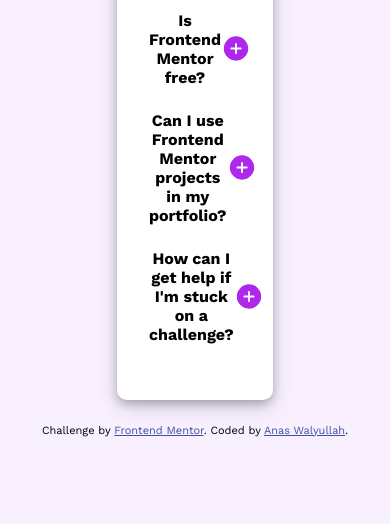
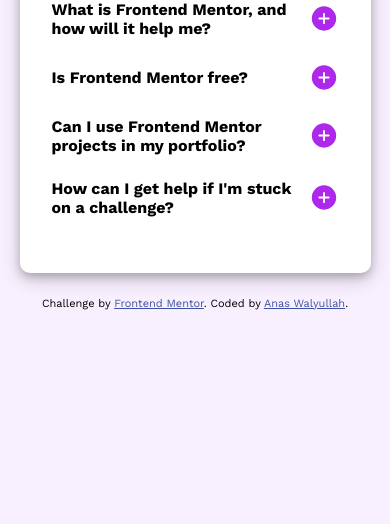
Before and after one commit to anaswal/4-faq-accordion, a plain HTML site: page index.html in a window 390 px wide. Shown: the part 320-844 px from the top of the page. Drawn offline with nearby package versions, Linux system fonts and the light colour scheme.

Commit message:
Adding responsive layout

```diff
--- a/style.css
+++ b/style.css
@@ -65,3 +65,23 @@ h2 {
   max-height: 0;
   transition: max-height 0.2s ease-out;
 }
+
+@media (max-width: 480px) {
+  .card {
+    width: 90%;
+  }
+
+  button {
+    text-align: left;
+  }
+}
+
+@media (max-width: 1024px) {
+  .card {
+    width: 90%;
+  }
+
+  button {
+    text-align: left;
+  }
+}
```
